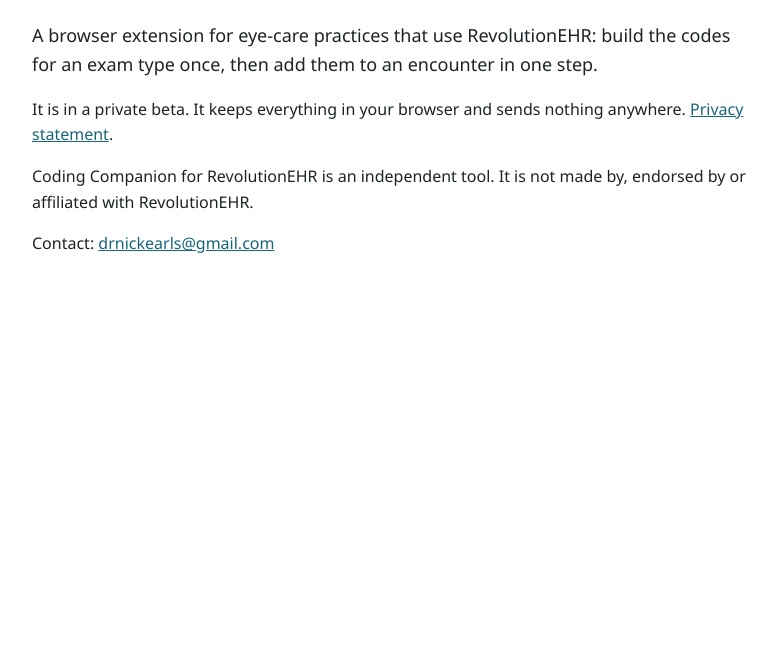
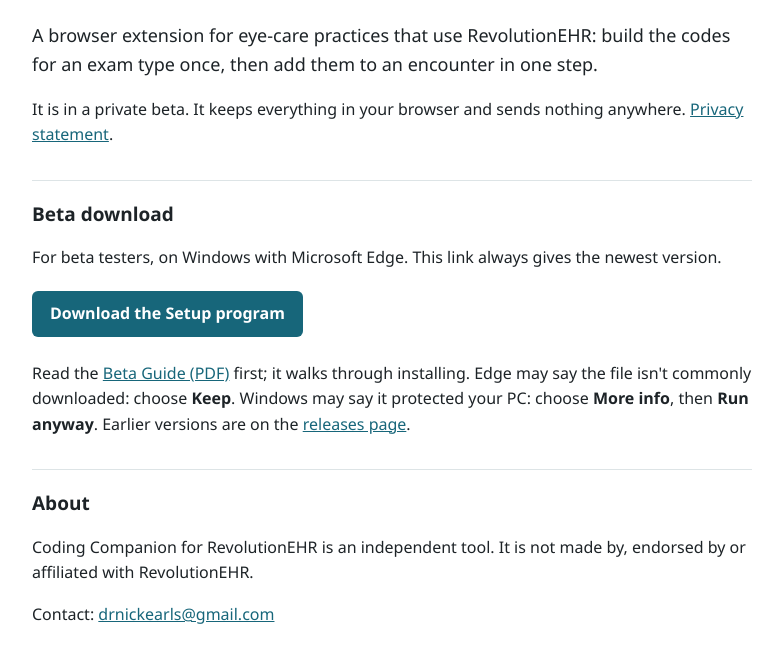
Before and after one commit to drnickearls/coding-companion, a plain HTML site: page index.html in a window 1280 px wide. Shown: the part 106-768 px from the top of the page, without its empty margins (248-1030 px from the left). Drawn offline with Linux system fonts and the light colour scheme.

Commit message:
Front page: beta download link and guide

```diff
--- a/index.html
+++ b/index.html
@@ -16,6 +16,7 @@
   ul { padding-left: 22px; }
   li { margin: 0 0 6px; }
   a { color: var(--accent); }
+  .download { display: inline-block; margin: 4px 0 8px; padding: 10px 18px; border-radius: 6px; background: var(--accent); color: var(--bg); font-weight: 600; text-decoration: none; }
 </style>
 </head>
 <body>
@@ -24,6 +25,11 @@
   <p class="meta">By Dr. Earls Optometry Tools</p>
   <p class="lead">A browser extension for eye-care practices that use RevolutionEHR: build the codes for an exam type once, then add them to an encounter in one step.</p>
   <p>It is in a private beta. It keeps everything in your browser and sends nothing anywhere. <a href="privacy.html">Privacy statement</a>.</p>
+  <h2>Beta download</h2>
+  <p>For beta testers, on Windows with Microsoft Edge. This link always gives the newest version.</p>
+  <p><a class="download" href="https://github.com/drnickearls/coding-companion/releases/latest/download/Coding-Companion-Setup.exe">Download the Setup program</a></p>
+  <p>Read the <a href="https://github.com/drnickearls/coding-companion/releases/latest/download/Coding.Companion.Beta.Guide.pdf">Beta Guide (PDF)</a> first; it walks through installing. Edge may say the file isn't commonly downloaded: choose <strong>Keep</strong>. Windows may say it protected your PC: choose <strong>More info</strong>, then <strong>Run anyway</strong>. Earlier versions are on the <a href="https://github.com/drnickearls/coding-companion/releases">releases page</a>.</p>
+  <h2>About</h2>
   <p>Coding Companion for RevolutionEHR is an independent tool. It is not made by, endorsed by or affiliated with RevolutionEHR.</p>
   <p>Contact: <a href="mailto:drnickearls@gmail.com">drnickearls@gmail.com</a></p>
 </main>
```
Also changed, not shown: 1 other file.
